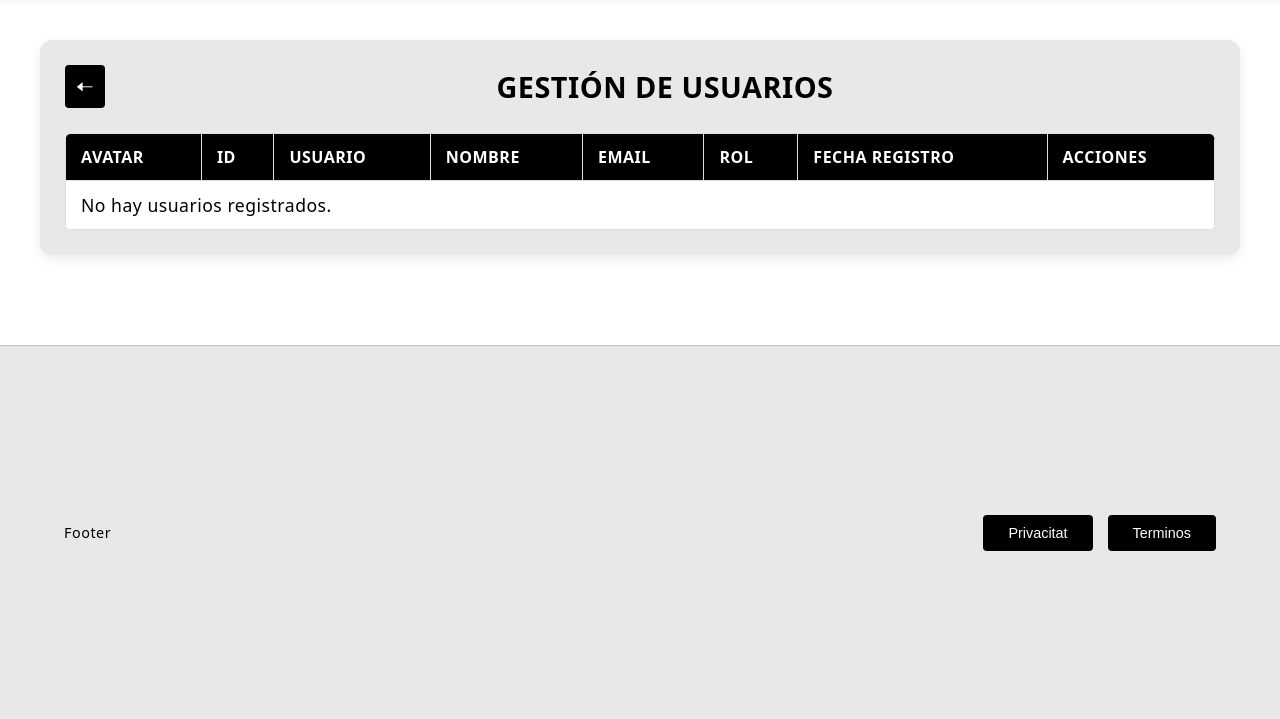
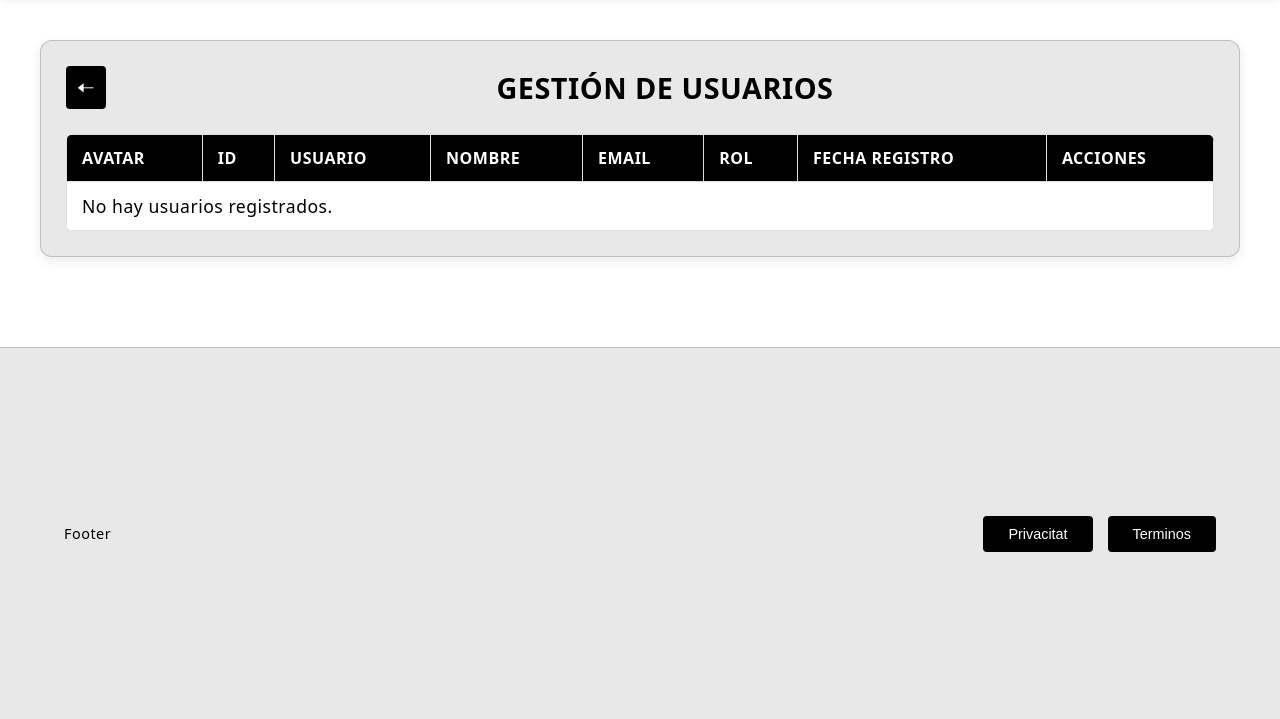
Before and after one commit to AngheloPJ/Projecte_APardo_DAW2, a PHP site: page /app/view/user/users-view.php in a window 1280 px wide. Shown: the part 81-800 px from the top of the page. Run offline with PHP 8.4, Linux system fonts and the light colour scheme; the template is opened without the code that fills it, so the values that code supplies are empty; some libraries are stand-ins or nearby versions; some web fonts are replaced.

Commit message:
change(css): Adding border into admin/users-view.php

```diff
--- a/resources/css/users.css
+++ b/resources/css/users.css
@@ -13,6 +13,7 @@ body {
     padding: 25px;
     border-radius: 12px;
     box-shadow: 0 4px 12px rgba(0, 0, 0, 0.08);
+    border: 1px solid #0000002d;
 }
 
 /* Título */
```
